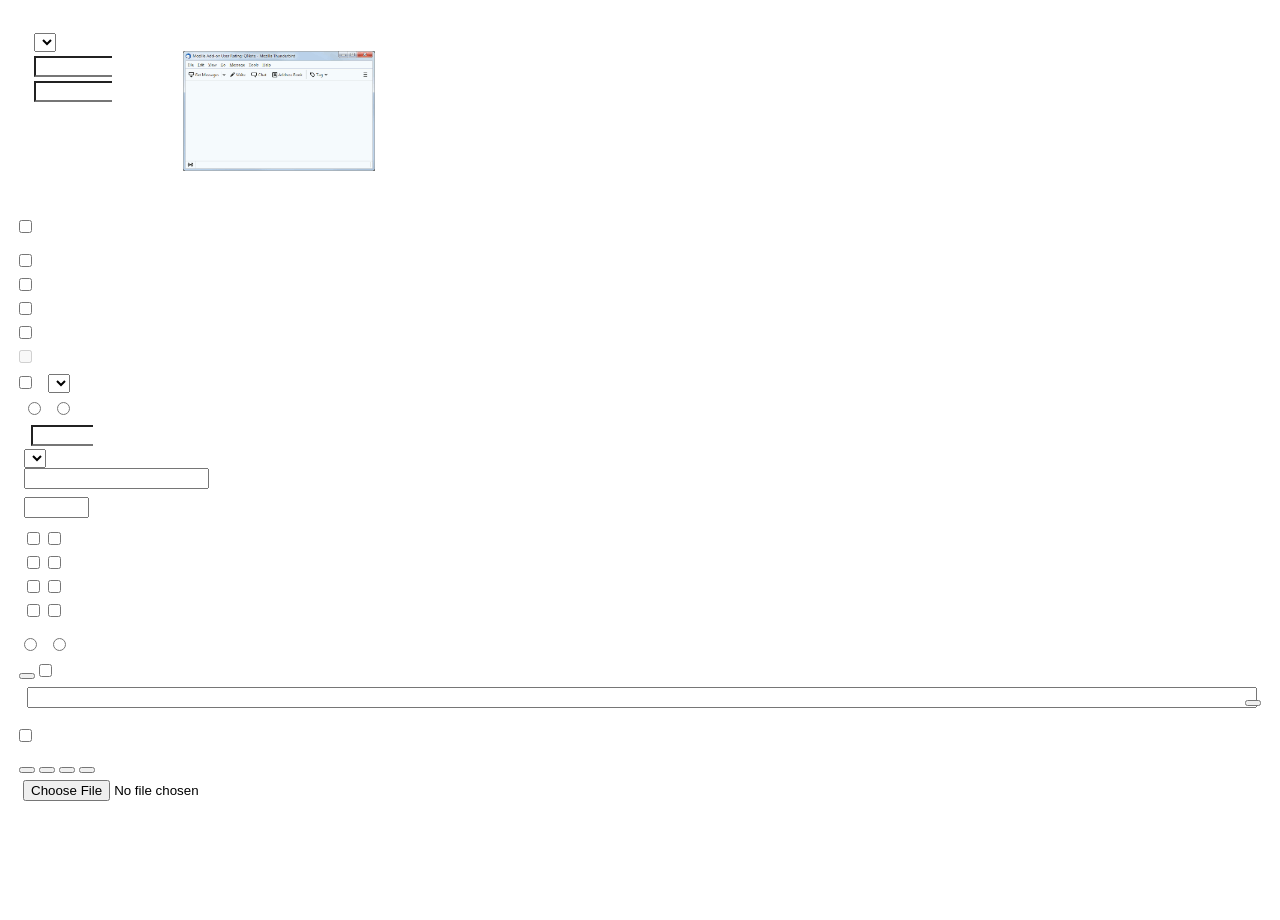
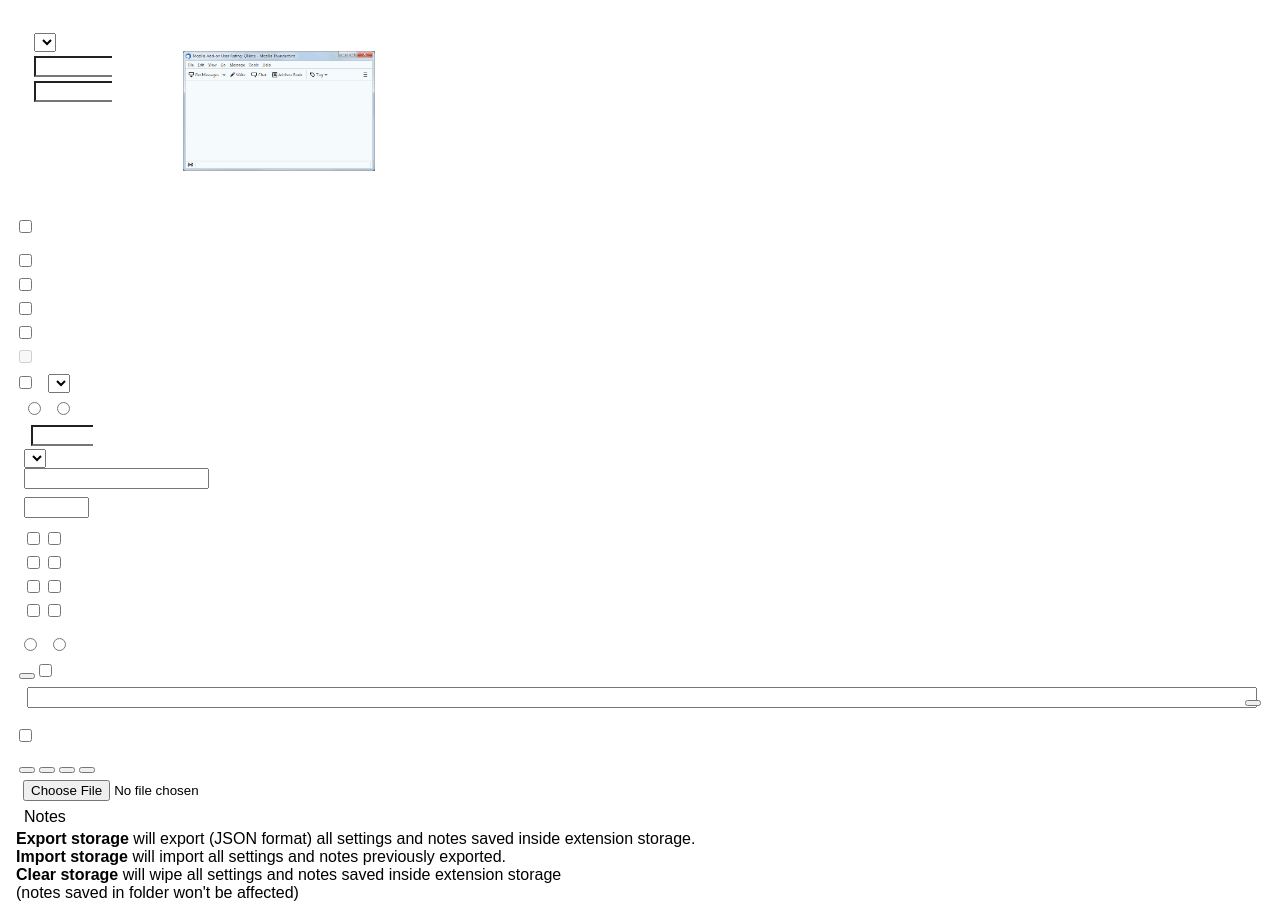
Before and after one commit to mlazdans/qnote, a browser extension: page html/options.html in a window 1280 px wide. Before the commit the page ends 804 px from the top, so only its background shows below. Drawn offline with Linux system fonts and the light colour scheme.

Commit message:
Explain import/export/clear storage

```diff
--- a/html/options.html
+++ b/html/options.html
@@ -213,7 +213,7 @@
 		</tr>
 	</table>
 	<table>
-		<tr>
+		<tr id="exportStorageLimitations">
 			<td colspan="4" data-i18n="storage.export.limitation"></td>
 		</tr>
 		<tr>
@@ -231,6 +231,14 @@
 	</table>
 </fieldset>
 
+<fieldset>
+	<legend>Notes</legend>
+	<div><strong>Export storage</strong> will export (JSON format) all settings and notes saved inside extension storage.</div>
+	<div><strong>Import storage</strong> will import all settings and notes previously exported.</div>
+	<div><strong>Clear storage</strong> will wipe all settings and notes saved inside extension storage<br>(notes saved in folder won't be affected)</div>
+	<br>
+</fieldset>
+
 </form>
 
 <script src="../scripts/options.js"></script>
```
